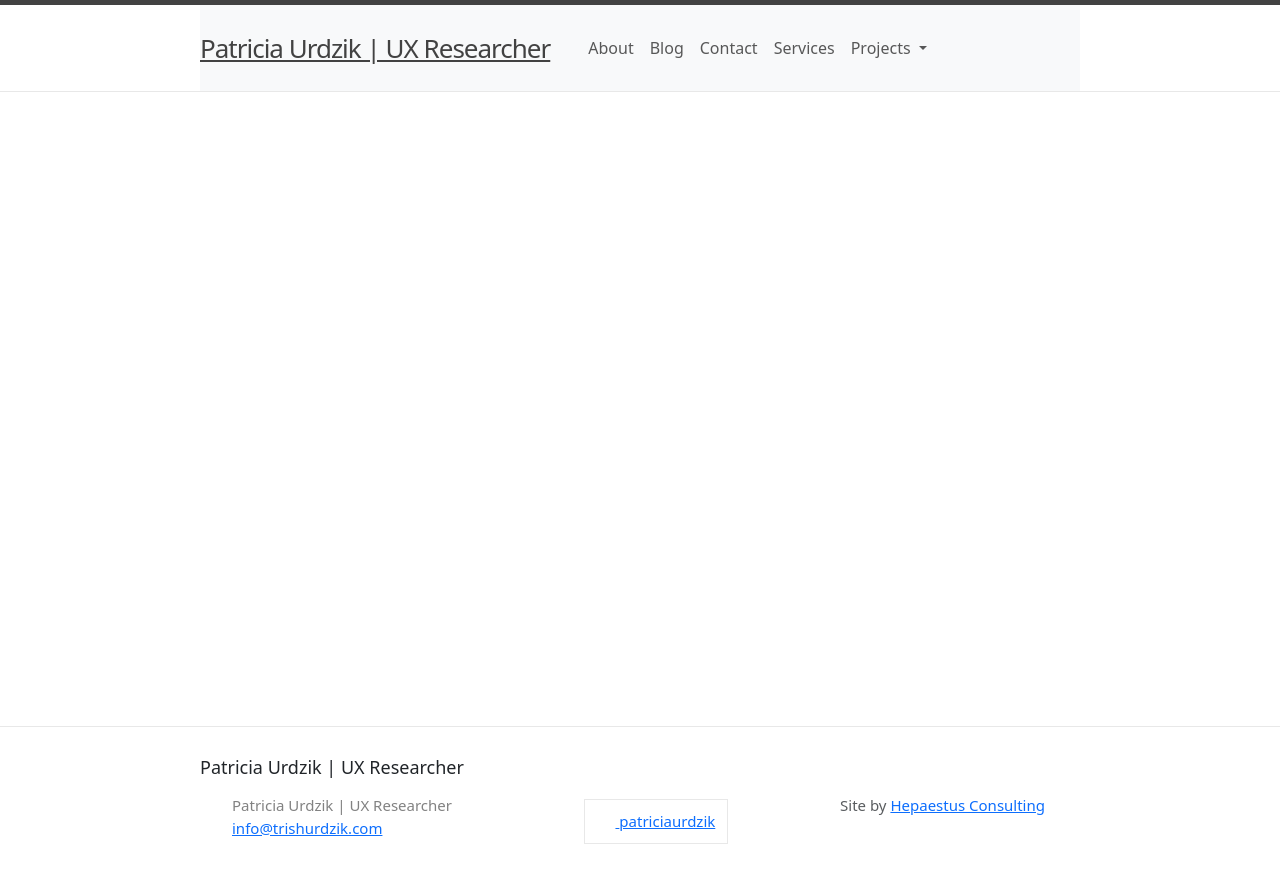
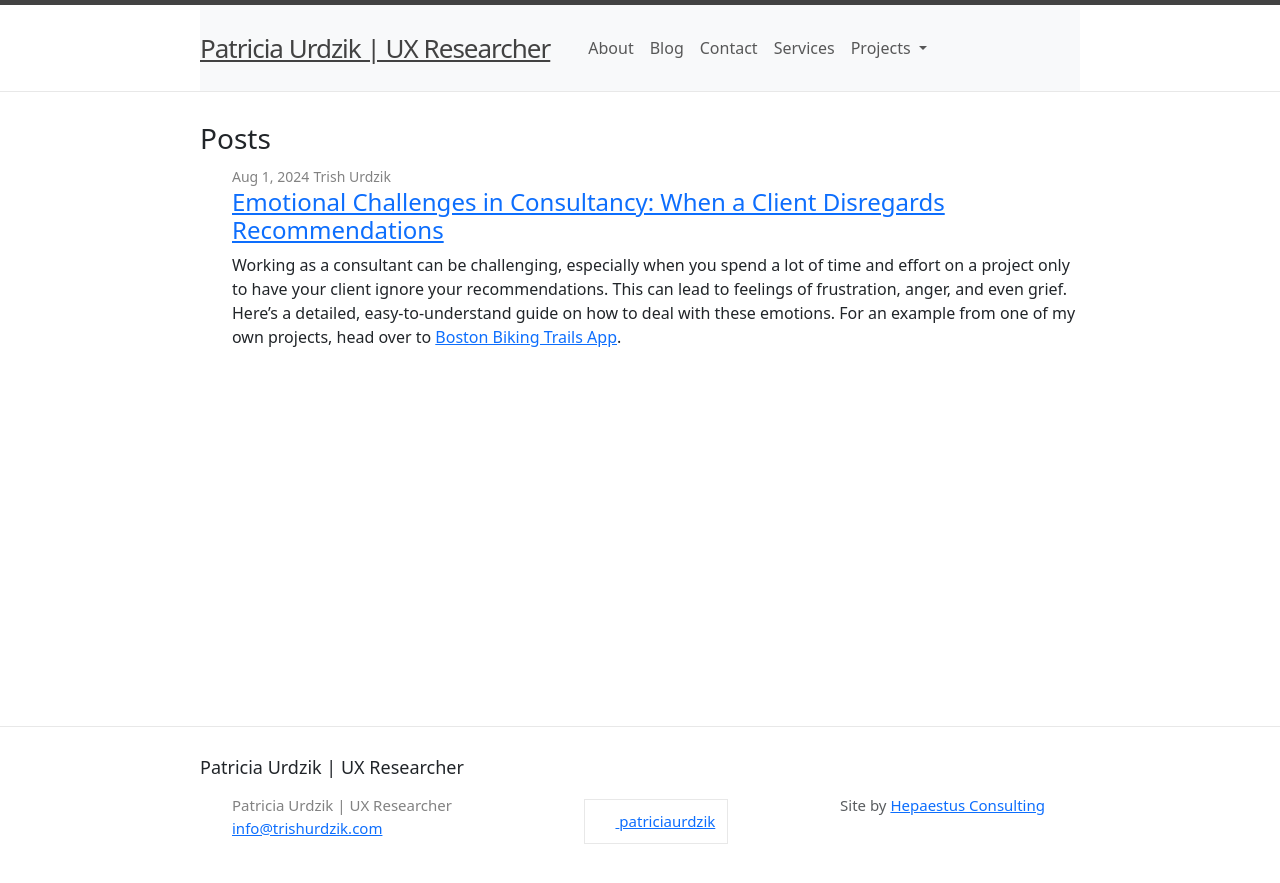
Before and after one commit to AnalysisUnlimited/analysysunlimited.github.io, a Jekyll site: the page built from blog.md, in a window 1280 px wide. Shown: the top 883 px of the page. Built offline with Jekyll 4.4.1, drawn with Linux system fonts in a browser that asks for light colours; part of the change alters nothing that is shown.

Commit message:
updated blog post and blog

```diff
--- a/_config.yml
+++ b/_config.yml
@@ -27,6 +27,9 @@ description:
 description_old: I am a UX Researcher with an MS in Applied Anthropology specializing in holistic, human-centered UX research with a focus on adoption of technology, health, and intersectionality. I have conducted a wide range of ethnographic research and quantitative analysis for a variety of organizations, including Fortune 500 companies, colleges, a medical practice conglomerate, a medical research organization, small businesses, and start-ups.
 baseurl: "" # the subpath of your site, e.g. /blog
 url: trishurdzik.com  # the base hostname & protocol for your site, e.g. http://example.com
+
+show_excerpts: true
+excerpt_separator: <!--excerpt-->
 
 github_username: patriciaurdzik
 
--- /dev/null
+++ b/_posts/2024-08-02-emotional-challenges-in-consultancy.md
@@ -0,0 +1,61 @@
+---
+layout: post
+title:  "Emotional Challenges in Consultancy: When a Client Disregards Recommendations"
+date:   2024-08-01
+author: "Trish Urdzik"
+categrories: [Consulting]
+---
+
+Working as a consultant can be challenging, especially when you spend a lot of time and effort on a project only to have your client ignore your recommendations. This can lead to feelings of frustration, anger, and even grief. Here’s a detailed, easy-to-understand guide on how to deal with these emotions. For an example from one of my own projects, head over to [Boston Biking Trails App](/projects/case-study-boston-bike-trails-app).
+
+<!--excerpt-->
+
+### Understanding Why It Hurts
+
+When you invest a lot in a project, it’s natural to feel attached to it. We often put our heart and soul into our work, so when a client decides not to follow our advice, it can feel like a personal rejection. Understanding why you feel this way is the first step to dealing with it.
+
+#### Step 1: Recognize Your Feelings
+
+First, it’s important to acknowledge your feelings. Understand that it’s normal to feel upset or frustrated. Don’t try to ignore these emotions; instead, accept them as a natural and valid response.
+
+* **Mindfulness**: Mindfulness involves paying attention to your thoughts and feelings without judgment. When feeling anger, frustration, or another emotion, take a moment to simply acknowledge what you’re feeling. Name the emotion(s) and remind yourself that they are normal. Then practice letting the emotion(s) go. If you’re interested, practicing mindfulness techniques like meditation, deep-breathing exercises, or simply taking a moment to sit quietly and focus on your breathing can help you stay calm and aware of your emotions.
+
+#### Step 2: Look at the Situation Differently
+
+Try to see the situation from another perspective. Instead of seeing the client’s decision as a rejection of you or your work, view it as part of the business process where many factors influence decisions. This can help you detach emotionally and see the bigger picture.
+
+**Turn It Around**: Focus on the skill(s) you developed/honed and the knowledge you gained during the project. Every project helps you grow professionally, regardless of the outcome. For example, think about how this project improved your research skills or how you can use the insights you gained in future projects.
+
+#### Step 3: Talk to Someone Who Understands
+
+Sharing your feelings with friends, colleagues, or a professional counselor can be very helpful. Talking to others who understand your field can provide comfort and new insights. Don’t be surprised if they also have encountered the same or similar situations. We cannot go it alone and thrive.
+
+**Professional Groups**: Join professional networks or support groups where you can share experiences and get advice. For instance, attending monthly meetups with similar entrepreneurs can provide a platform to discuss challenges and learn from each other’s experiences. Check your local Chamber of Commerce for their meetings or a list of local professional organizations for small businesses. Many groups also meet virtually, making it easier to get the support we need.
+
+#### Step 4: Make Sure You Have Realistic Expectations
+
+From the beginning, you make sure to set realistic expectations with your clients. Remind yourself that while you provide recommendations, it’s up to them to decide what to do.
+
+**Review Your Agreements**: Remind yourself that your recommendations are suggestions, not obligations. Remember that most of us include a clause in our contracts that outlines our responsibility to provide informed recommendations and that implementing them is at the client's discretion.
+
+#### Step 5: Focus on What You Can Control
+
+Feeling frustrated and angry often comes from a sense of losing control. It’s only natural that you would expect your insights to be recognized and implemented, however, we cannot force our clients to do what research says is best. Focus on what you can control, such as the quality of your work and how you present your recommendations.
+
+**Be Proud of Competent Work Products**: Ensuring that your work is always top-notch will give you a sense of accomplishment and control over your efforts. Things you can control would include, double-checking your reports for accuracy and clarity, making sure your presentations are well-prepared and engaging, etc.
+
+#### Step 6: Be Kind to Yourself
+
+It’s important to practice self-compassion. Understand that frustrations such as these are a part of a consultant’s life and treat yourself kindly during these times. Ask yourself: would you talk to a friend the way you’re talking to yourself? Don’t beat yourself up over things that are out of your control.
+
+**Self-Reflection**: Take time to reflect on what went well and acknowledge the hard work you put in. Using a notepad, Google doc, et., to keep track of your successes, whether personal or professional. This is where you write down your achievements and positive experiences to remind yourself of your strengths and progress when you experience disappointment in the future. It’s especially helpful to keep records of praise you’ve received from various clients.
+
+#### Step 7: Only Revisit After a Break
+
+Take a break away from the project before revisiting it with the client.
+
+**Feedback**: Ask for feedback to understand the client’s decision better. For example, request a debrief meeting with the client to discuss what they felt worked and what didn’t, and, if applicable, use this information to refine your future strategies.
+
+#### Conclusion
+
+As I [understand too well](/projects/case-study-boston-bike-trails-app), when a client doesn’t follow your advice, it can be emotionally challenging. By recognizing and accepting your feelings, looking at the situation from a new perspective, talking to others, focusing on what you can control, being kind to yourself, learning from the experience, and setting realistic expectations, you can learn to anticipate and manage these emotions. These steps can help you stay strong and resilient in your consultancy career, ensuring that you continue to provide value while maintaining your emotional well-being.
--- a/blog.md
+++ b/blog.md
@@ -22,6 +22,7 @@ navbar: true
       {%- for post in posts -%}
       <li>
         <span class="post-meta">{{ post.date | date: date_format }}</span>
+        <span class="post-meta">{{ post.author }}</span>
         <h3>
           <a class="post-link" href="{{ post.url | relative_url }}">
             {{ post.title | escape }}
```
Also changed, not shown: assets/images/animal-rescue.jpeg (added), assets/images/animal-rescue1.webp (added), assets/images/autumn-biker-from-behind.jpeg (added), assets/images/baltimore-from-federal-hill-park.jpg (added), assets/images/beacon-hill-leaning-bike.jpg (added), assets/images/close-up-bike-on-trail.jpeg (added), assets/images/forks.jpg (deleted), assets/images/free-photo-of-back-view-of-four-bikers-cycling-on-a-country-road.jpeg (added), assets/images/longfellow-arch-bridge-in-boston-at-night.jpeg (added), assets/images/longfellow-bridge-in-boston-standing-over-the-charles-river.jpeg (added).
